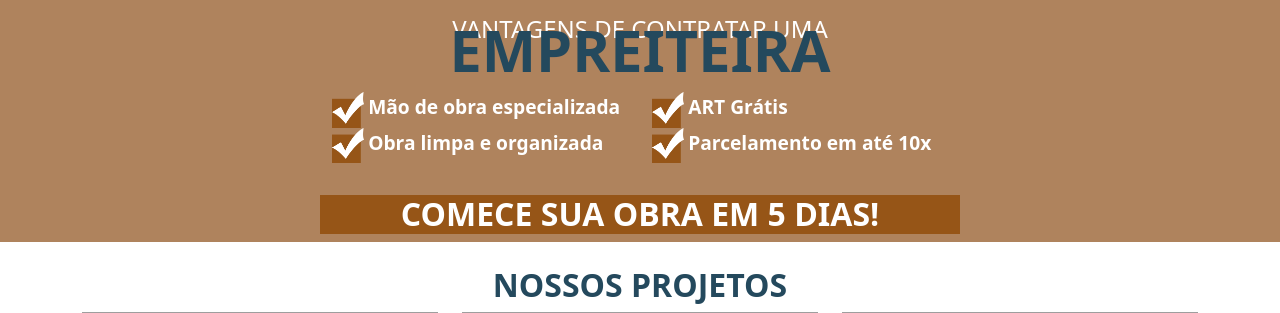
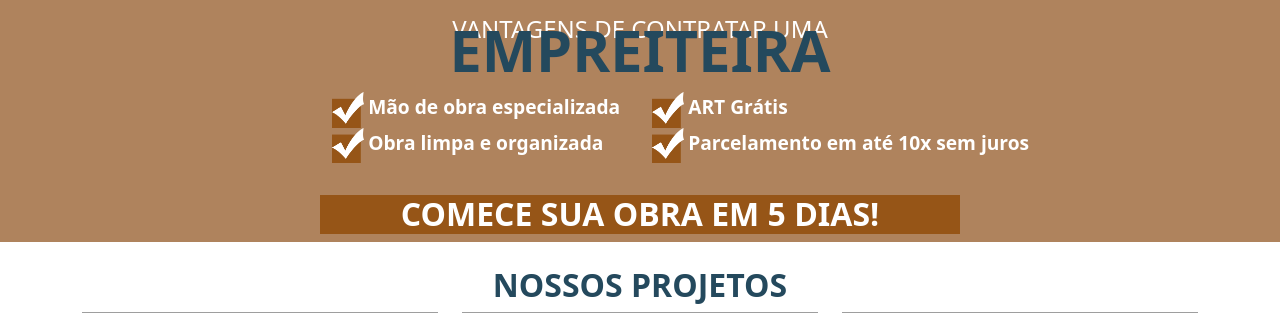
Before and after one commit to professorHugo/siloeempreiteira, a PHP site: page / in a window 1280 px wide. Shown: the part 1109-1422 px from the top of the page. Run offline with PHP 8.4, Linux system fonts and the light colour scheme; a stand-in replaces the project's code that opens the database connection; some libraries are stand-ins or nearby versions; grey boxes are pictures that could not be loaded.

Commit message:
V0.0.8
Adicionado informação solicitado pelo cliente na página Home

```diff
--- a/Pages/Home/index.php
+++ b/Pages/Home/index.php
@@ -48,14 +48,14 @@
 
     <div class="row">
 
-      <div class="col-md"></div>
+      <div class="col-md-3"></div>
       <div class="col-md-3">
         <img src="assets/icone-checkbox-home.png" alt="" class="img-fluid" width="32px">
         <span class="texto-w-bolder text-white texto-chamada-checkbox">Obra limpa e organizada</span>
       </div>
-      <div class="col-md">
+      <div class="col-md-4">
         <img src="assets/icone-checkbox-home.png" alt="" class="img-fluid" width="32px">
-        <span class="texto-w-bolder text-white texto-chamada-checkbox">Parcelamento em até 10x</span>
+        <span class="texto-w-bolder text-white texto-chamada-checkbox">Parcelamento em até 10x sem juros</span>
       </div>
       <div class="col-md"></div>
 
```
